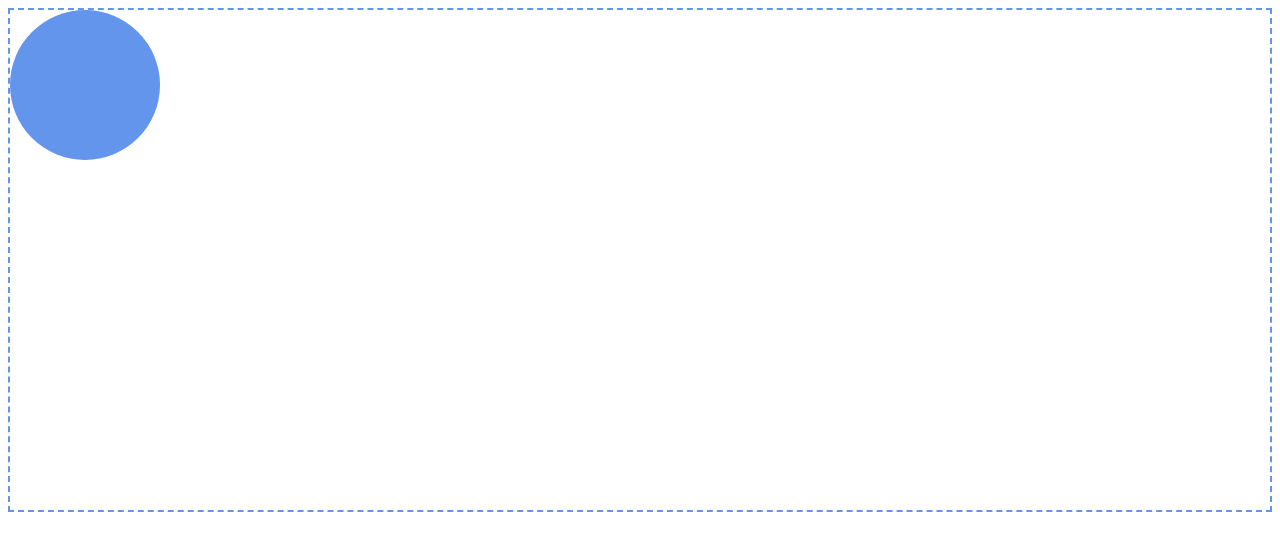
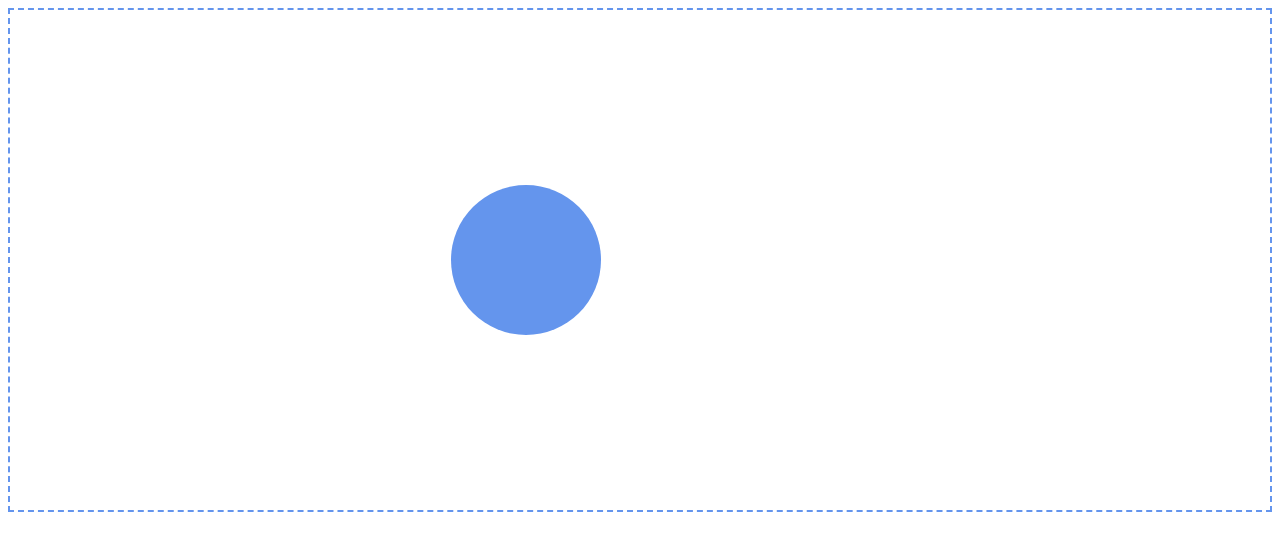
Before and after one commit to dan-cummings/position-challenge, a plain HTML site: page index.html in a window 1280 px wide. Drawn offline with Linux system fonts and the light colour scheme.

Commit message:
circle position

```diff
--- a/style.css
+++ b/style.css
@@ -4,6 +4,9 @@
 }
 
 .circle{
+    position: relative;
+    left: 35%;
+    top: 35%;
     background-color: cornflowerblue;
     width: 150px;
     height: 150px;
```
